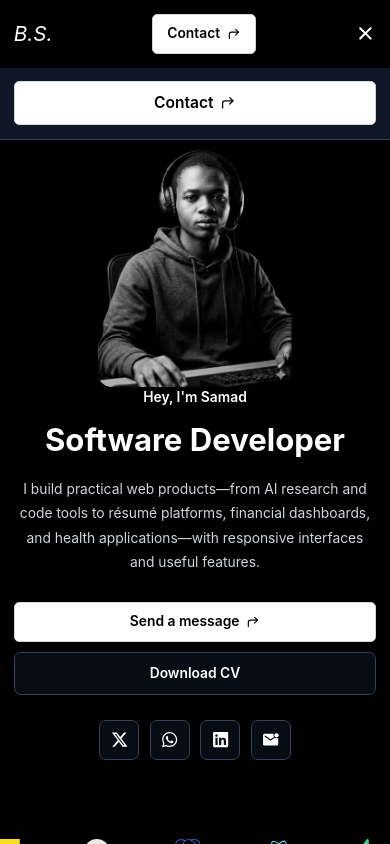
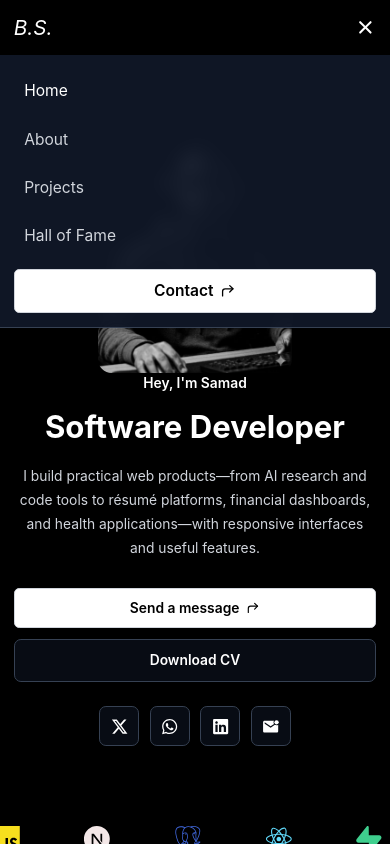
Before and after one commit to ayomidebello604-a11y/myportfolio, a React (Vite) app: page / in a window 390 px wide. Both pictures are taken after a click on the button "Open navigation menu". Shown: the top 844 px of the page. Built offline with nearby package versions, Linux system fonts and the light colour scheme.

Commit message:
Navbar correction

```diff
--- a/src/components/Navbar.jsx
+++ b/src/components/Navbar.jsx
@@ -18,7 +18,7 @@ export default function Navbar() {
   const closeMenu = () => setIsOpen(false);
 
   return (
-    <header className="sticky top-0 z-50 border-b border-gray-800/70 bg-black/85 px-4 py-4 backdrop-blur md:px-8">
+    <header className="sticky top-0 z-50  px-4 py-4  md:px-8">
       <div className="mx-auto flex max-w-7xl items-center justify-between gap-4">
         <Link to="/" onClick={closeMenu} className="text-2xl italic md:text-3xl" aria-label="Samad Bello home">
           B.S.
@@ -32,7 +32,9 @@ export default function Navbar() {
           ))}
         </nav>
 
-        <RouteButton to="/contact" className="hidden md:inline-flex">Contact</RouteButton>
+        <div className="hidden md:block">
+          <RouteButton to="/contact">Contact</RouteButton>
+        </div>
 
         <button
           type="button"
@@ -48,10 +50,25 @@ export default function Navbar() {
       {isOpen && (
         <nav className="absolute left-0 right-0 top-full border-b border-gray-700 bg-gray-900/95 p-4 backdrop-blur md:hidden">
           <div className="mx-auto flex max-w-7xl flex-col gap-1">
+            {links.map((link) => (
+              <NavLink
+                key={link.to}
+                to={link.to}
+                end={link.to === '/'}
+                onClick={closeMenu}
+                className={({ isActive }) =>
+                  `rounded-lg px-3 py-3 text-lg transition hover:bg-gray-800 ${
+                    isActive ? 'text-white' : 'text-gray-300'
+                  }`
+                }
+              >
+                {link.label}
+              </NavLink>
+            ))}
             <RouteButton
               to="/contact"
               onClick={closeMenu}
-              className="w-full text-lg"
+              className="mt-2 w-full text-lg"
             >
               Contact
             </RouteButton>
```
